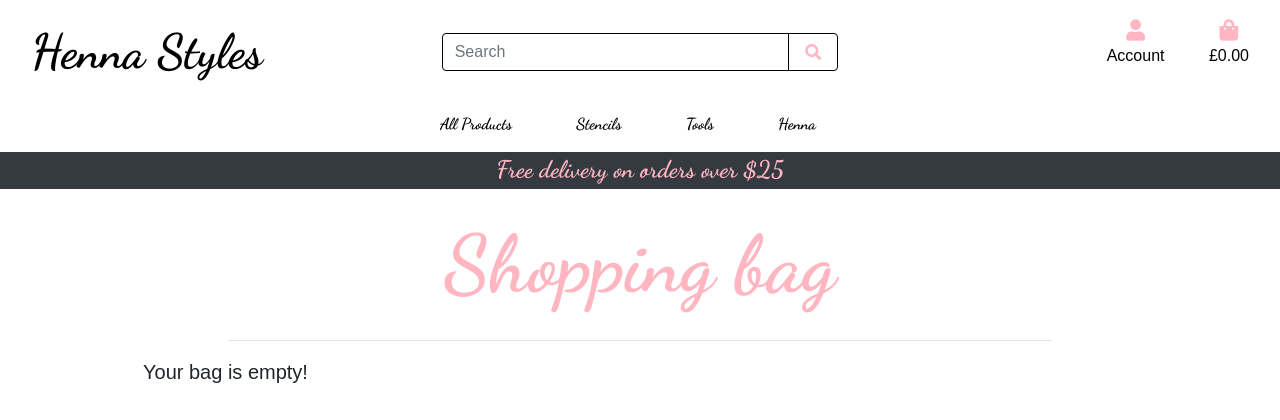
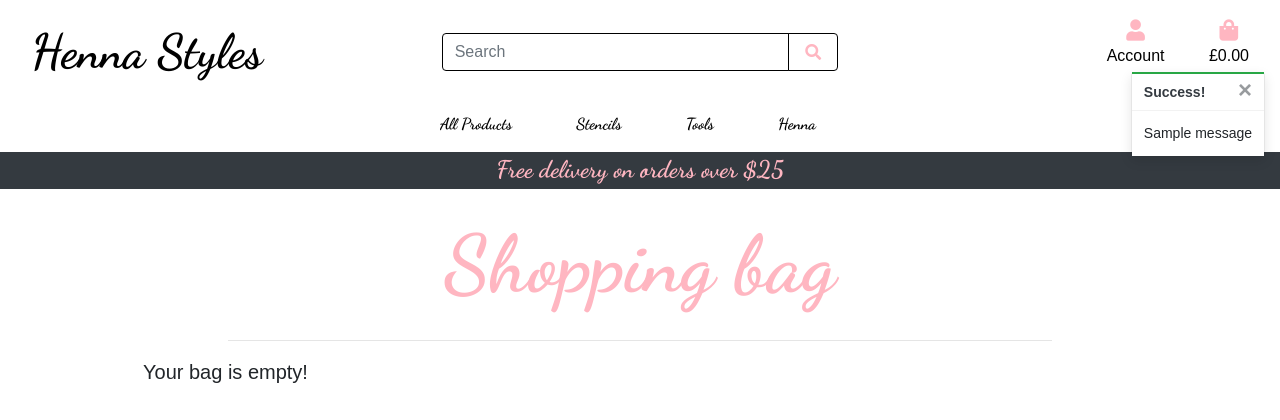
Before and after one commit to LitzN/MS4-Henna, a Django app: page /bag/ in a window 1280 px wide; the page is wider, and only the part inside the window is pictured. Shown: the top 420 px of that part. Run offline with Django 3.2, Linux system fonts and the light colour scheme; tables that the repository leaves empty hold one stand-in row (values such as "Sample post"); one stand-in notice (Sample message) is shown.

Commit message:
Added toasts templates and functionality

```diff
--- a/HennaS/HennaS/settings.py
+++ b/HennaS/HennaS/settings.py
@@ -79,6 +79,8 @@ TEMPLATES = [
     },
 ]
 
+MESSAGE_STORAGE = 'django.contrib.messages.storage.session.SessionStorage'
+
 AUTHENTICATION_BACKENDS = [
     # Needed to login by username in Django admin, regardless of `allauth`
     'django.contrib.auth.backends.ModelBackend',
--- a/HennaS/bag/views.py
+++ b/HennaS/bag/views.py
@@ -1,4 +1,6 @@
 from django.shortcuts import render, redirect, reverse, HttpResponse
+from django.contrib import messages
+from products.models import Product
 
 
 def view_bag(request):
@@ -8,7 +10,7 @@ def view_bag(request):
 
 def add_to_bag(request, item_id):
     """ """
-
+    product = Product.objects.get(pk=item_id)
     quantity = int(request.POST.get('quantity'))
     redirect_url = request.POST.get('redirect_url')
     colour = None
@@ -30,6 +32,7 @@ def add_to_bag(request, item_id):
             bag[item_id] += quantity
         else:
             bag[item_id] = quantity
+            messages.success(request, f'Added {product.name} to your bag!')
 
     request.session['bag'] = bag
     return redirect(redirect_url)
--- a/HennaS/static/css/base.css
+++ b/HennaS/static/css/base.css
@@ -145,6 +145,21 @@ a.category-badge > span.badge:hover{
     cursor: pointer;
 }
 
+.message-container{
+    position: fixed;
+    top:72px;
+    right:15px;
+    z-index:999999;
+}
+
+.custom-toast{
+    overflow:visible;
+}
+
+.toast-capper{
+    height:2px;
+}
+
 /* -------------------------------- Media Queries */
 
 /* mobile styling*/
--- a/HennaS/templates/base.html
+++ b/HennaS/templates/base.html
@@ -110,7 +110,21 @@
 
 
     {% if messages %}
-        <div class="message-container"></div>
+        <div class="message-container">
+            {% for message in messages %}
+                {% with message.level as level %}
+                    {% if level == 40 %}
+                        {% include 'includes/toasts/toast_error.html' %}
+                    {% elif level == 30 %}
+                        {% include 'includes/toasts/toast_warning.html' %}
+                    {% elif level == 25 %}
+                        {% include 'includes/toasts/toast_success.html' %}
+                    {% else %}
+                        {% include 'includes/toasts/toast_info.html' %}
+                    {% endif %}
+                {% endwith %}
+            {% endfor %}
+        </div>
     {% endif %}
 
     {% block page_header %}
@@ -119,6 +133,7 @@
     {% block content %}
     {% endblock %}
 
+
     <footer>
     <div class="row bg-dark footer">
         <div class="col-6"> <p class="text-light"> Register account</p></div>
@@ -126,6 +141,10 @@
     </div>
     </footer>
     {% block postloadjs %}
+        <script type="text/javascript">
+            $('.toast').toast('show');
+        </script>
+
     {% endblock %}
   </body>
 </html>
--- /dev/null
+++ b/HennaS/templates/includes/toasts/toast_success.html
@@ -0,0 +1,13 @@
+<div class="toast custom-toast rounded border-top-0" data-autohide="false">
+    <div class="arrow-up arrow-success"></div>
+    <div class="w-100 toast-capper bg-success"></div>
+    <div class="toast-header bg-white text-dark">
+        <strong class="mr-auto">Success!</strong>
+        <button type="button" class="ml-2 mb-1 close text-dark" data-dismiss="toast" aria-label="Close">
+            <span aria-hidden="true">&times; </span>
+        </button>
+    </div>
+    <div class="toast-body bg-white">
+        {{ message }}
+    </div>
+</div>
```
Also changed, not shown: HennaS/templates/includes/toasts/toast_error.html (added, +13 -0 lines), HennaS/templates/includes/toasts/toast_info.html (added, +13 -0 lines), HennaS/templates/includes/toasts/toast_warning.html (added, +13 -0 lines).
